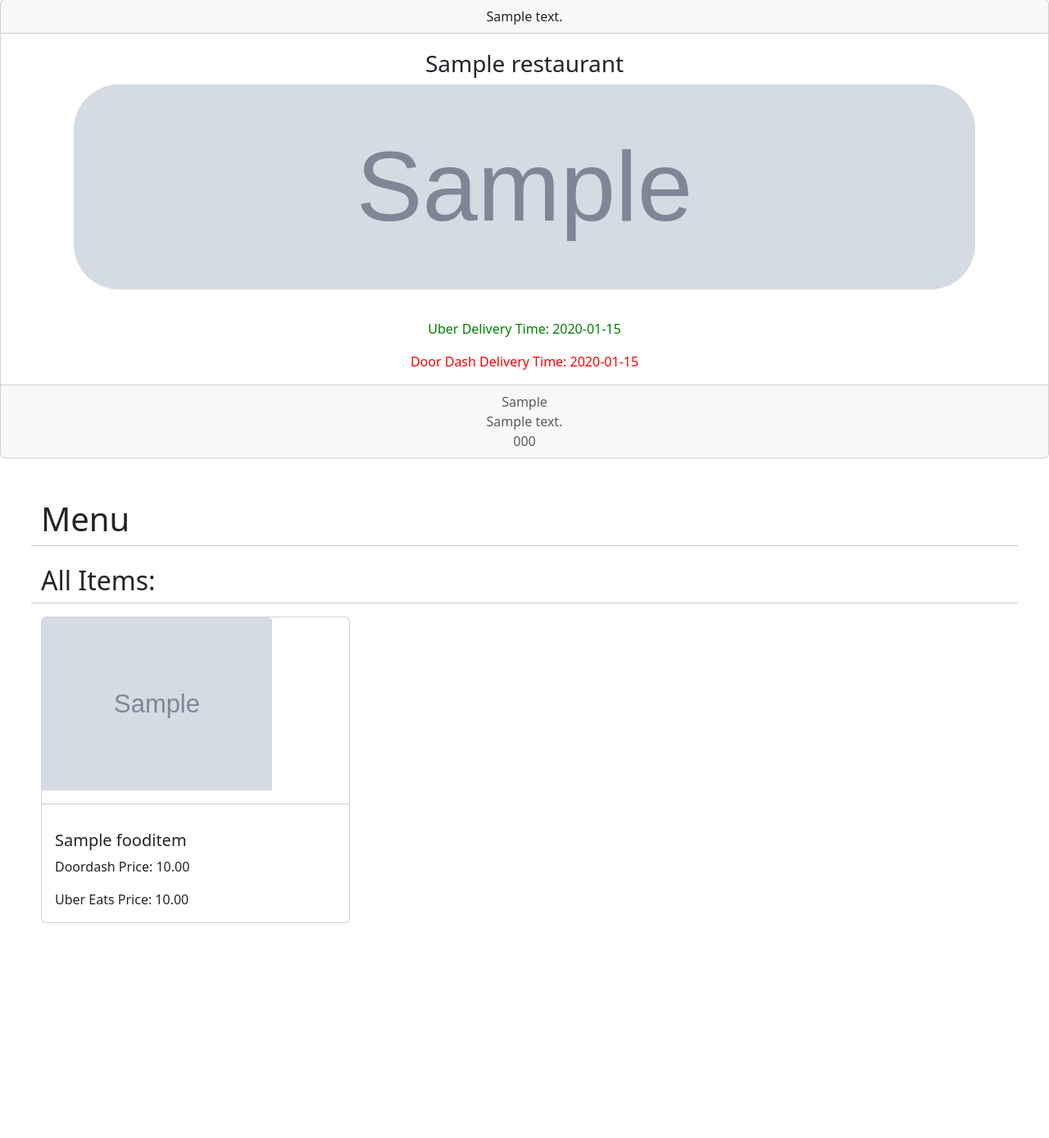
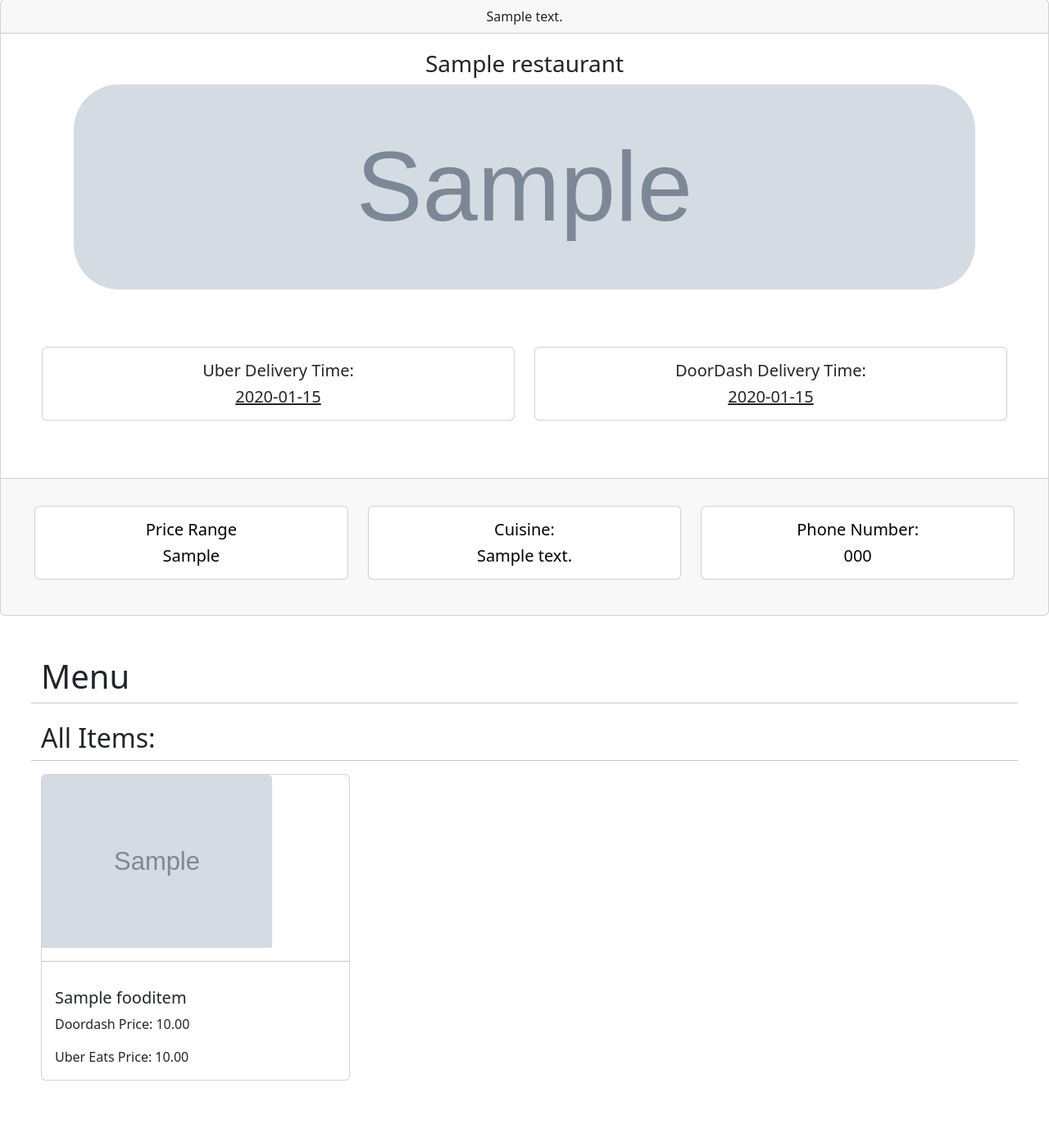
Before and after one commit to devo329/Group5-project, a Django app: template restaurants/templates/restaurant.html in a window 1280 px wide. Shown: the part 76-1464 px from the top of the page at 82% size. Before the commit the page ends 1202 px from the top, so only its background shows below. Run offline with Django 4.2, Linux system fonts and the light colour scheme; the template is opened without the code that fills it: values that come from a table or form of the project are taken from there, others are empty; tables that the repository leaves empty hold one stand-in row (values such as "Sample post"); grey boxes marked "Sample" are stand-in pictures.

Commit message:
Changed layout of restaurant info

```diff
--- a/restaurants/templates/restaurant.html
+++ b/restaurants/templates/restaurant.html
@@ -43,25 +43,68 @@
      <!-- Banner Info -->
      {% for restaurant in restaurant %}
      <div class="card text-center">
+       <!-- Address -->
       <div class="card-header">
         {{restaurant.address}}
       </div>
+
+      <!-- Name + Banner -->
       <div class="container-md" style="padding: 20px;">
         <h3 class="card-title">{{restaurant.name}}</h3>
         <img src="/static/banners/{{restaurant.banner_name}}" style= "height: 250px; border-radius:55px; " class="card-img-top" alt="...">
       </div>
-      <div class="card-body">
-        <div>
-        <p class="card-text" style="color:green;">Uber Delivery Time: {{restaurant.uber_delivery_time}}</p>
-        <p class="card-text" style="color:red;">Door Dash Delivery Time: {{restaurant.doordash_delivery_time}}</p>
+
+      <!-- Delivery Times -->
+      <div class="row" style="padding: 50px;">
+      <div class="col-sm-6" style="padding-bottom: 20px;">
+        <div class="card">
+          <div class="card-body">
+            <h5 class="card-title">Uber Delivery Time:</h5>
+            <h5 class="card-text"><u>{{restaurant.uber_delivery_time}}</u></h5>
+          </div>
         </div>
       </div>
+
+      <div class="col-sm-6" style="padding-bottom: 20px;">
+        <div class="card">
+          <div class="card-body">
+            <h5 class="card-title">DoorDash Delivery Time:</h5>
+            <h5 class="card-text"><u>{{restaurant.doordash_delivery_time}}</u></h5>
+          </div>
+        </div>
+      </div>
+      </div>
+
+       <!-- Other Info -->
       <div class="card-footer text-muted">
-        {{restaurant.price_range}}
-        <br>
-        {{restaurant.cuisine}}
-        <br>
-       {{restaurant.phone}}
+      <div class="row" style="padding: 25px;">
+        <div class="col-sm-4" style="padding-bottom: 10px;">
+          <div class="card">
+            <div class="card-body">
+              <h5 class="card-title" style="color:black">Price Range</h5>
+              <h5 class="card-text" style="color:black">{{restaurant.price_range}}</h5>
+            </div>
+          </div>
+        </div>
+
+        <div class="col-sm-4" style="padding-bottom: 10px;">
+          <div class="card">
+            <div class="card-body">
+              <h5 class="card-title" style="color:black">Cuisine:</h5>
+              <h5 class="card-text" style="color:black">{{restaurant.cuisine}}</h5>
+            </div>
+          </div>
+        </div>
+
+        <div class="col-sm-4" style="padding-bottom: 10px;">
+          <div class="card">
+            <div class="card-body">
+              <h5 class="card-title" style="color:black">Phone Number:</h5>
+              <h5 class="card-text" style="color:black">{{restaurant.phone}}</h5>
+            </div>
+          </div>
+        </div>
+        </div>
       </div>
     </div>
     {% endfor %}
```
